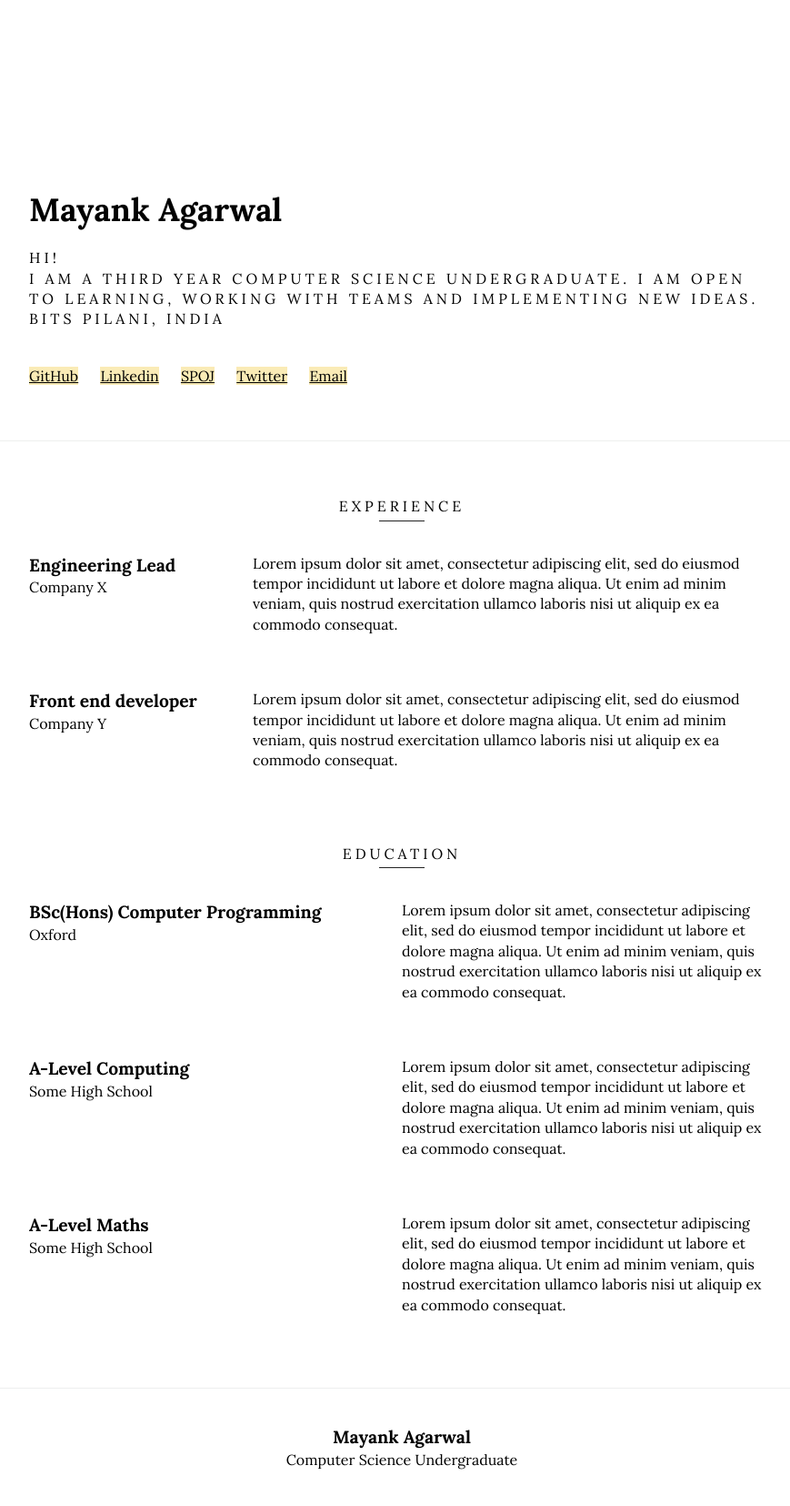
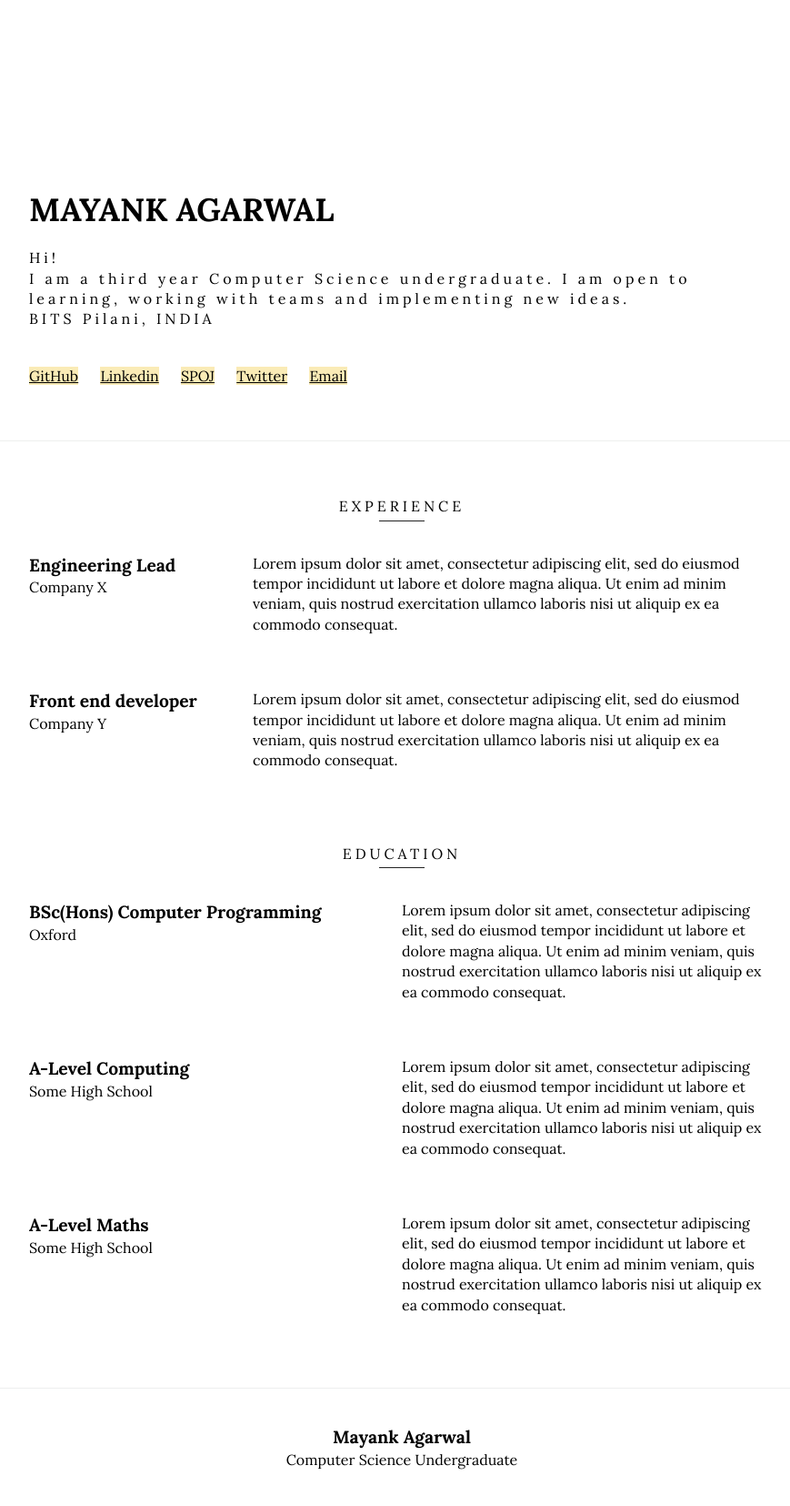
Before and after one commit to mayankgrwl97/mayankgrwl97.github.io, a Jekyll site: the page built from index.html, in a window 1280 px wide. Shown: the whole page at 91% size, without its empty margins (198-1067 px from the left). Built offline with Jekyll 4.4.1, drawn with Linux system fonts in a browser that asks for light colours.

Commit message:
edit scss file

```diff
--- a/_sass/_header.scss
+++ b/_sass/_header.scss
@@ -16,11 +16,12 @@ header {
     margin-bottom: ($spacer * 2);
 
     &__pre, &__post {
-        text-transform: uppercase;
+
         letter-spacing: 4px;
     }
 
     &__main {
+        text-transform: uppercase;
         font-size: 1.8rem;
         line-height: 1.2;
         font-weight: bold;
```
